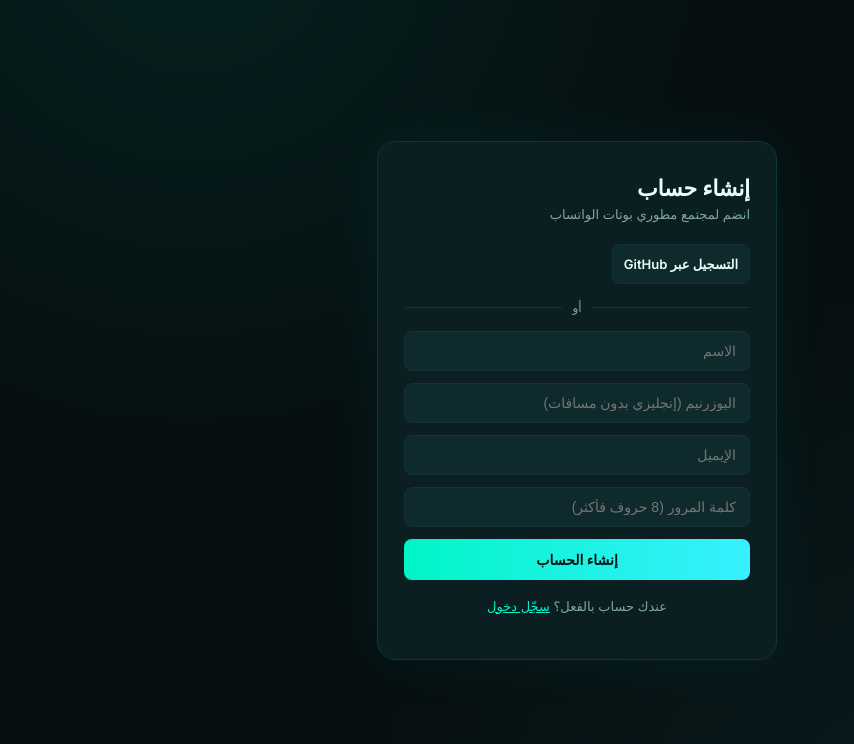
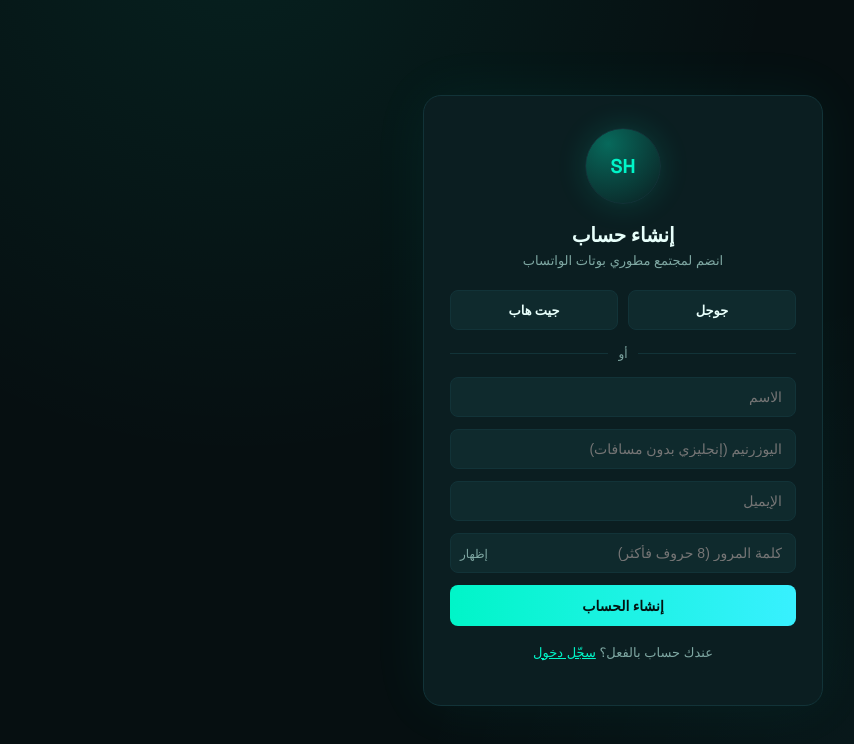
Before and after one commit to s7abowx-xyz/claude-ai, a Next.js app: page /signup in a window 1280 px wide. Shown: the top 744 px of the page, without its empty margins (155-1009 px from the left). Built offline with nearby package versions, Linux system fonts and the light colour scheme.

Commit message:
تحديث

```diff
--- a/app/signup/page.tsx
+++ b/app/signup/page.tsx
@@ -3,10 +3,19 @@
 import { useState } from "react";
 import { signIn } from "next-auth/react";
 import Link from "next/link";
-import { cardStyle, inputStyle, primaryButtonStyle, ghostButtonStyle } from "../_components/authUi";
+import {
+  cardStyle,
+  logoWrapStyle,
+  inputStyle,
+  primaryButtonStyle,
+  ghostButtonStyle,
+  providerRowStyle,
+  dividerRowStyle,
+} from "../_components/authUi";
 
 export default function SignupPage() {
   const [form, setForm] = useState({ name: "", username: "", email: "", password: "" });
+  const [showPassword, setShowPassword] = useState(false);
   const [error, setError] = useState<string | null>(null);
   const [loading, setLoading] = useState(false);
 
@@ -33,7 +42,7 @@ export default function SignupPage() {
     }
 
     const signInRes = await signIn("credentials", {
-      email: form.email,
+      identifier: form.email,
       password: form.password,
       redirect: false,
     });
@@ -56,29 +65,30 @@ export default function SignupPage() {
       }}
     >
       <div style={cardStyle}>
-        <h1 style={{ fontSize: 22, margin: "0 0 4px" }}>إنشاء حساب</h1>
-        <p style={{ color: "var(--text-muted)", fontSize: 13, margin: "0 0 22px" }}>
+        <div style={logoWrapStyle}>SH</div>
+        <h1 style={{ fontSize: 20, margin: "0 0 4px", textAlign: "center" }}>إنشاء حساب</h1>
+        <p style={{ color: "var(--text-muted)", fontSize: 13, margin: "0 0 22px", textAlign: "center" }}>
           انضم لمجتمع مطوري بوتات الواتساب
         </p>
 
+        <div style={providerRowStyle}>
           <button
             type="button"
-          style={{ ...ghostButtonStyle, marginBottom: 16 }}
+            style={ghostButtonStyle}
+            onClick={() => signIn("google", { callbackUrl: "/complete-profile" })}
+          >
+            جوجل
+          </button>
+          <button
+            type="button"
+            style={ghostButtonStyle}
             onClick={() => signIn("github", { callbackUrl: "/complete-profile" })}
           >
-          التسجيل عبر GitHub
+            جيت هاب
           </button>
+        </div>
 
-        <div
-          style={{
-            display: "flex",
-            alignItems: "center",
-            gap: 10,
-            color: "var(--text-muted)",
-            fontSize: 12,
-            margin: "16px 0",
-          }}
-        >
+        <div style={dividerRowStyle}>
           <span style={{ flex: 1, height: 1, background: "var(--border)" }} />
           أو
           <span style={{ flex: 1, height: 1, background: "var(--border)" }} />
@@ -107,14 +117,34 @@ export default function SignupPage() {
             onChange={(e) => update("email", e.target.value)}
             required
           />
+          <div style={{ position: "relative" }}>
             <input
-            style={inputStyle}
-            type="password"
+              style={{ ...inputStyle, paddingLeft: 40 }}
+              type={showPassword ? "text" : "password"}
               placeholder="كلمة المرور (8 حروف فأكثر)"
               value={form.password}
               onChange={(e) => update("password", e.target.value)}
               required
             />
+            <button
+              type="button"
+              onClick={() => setShowPassword((s) => !s)}
+              style={{
+                position: "absolute",
+                left: 10,
+                top: "50%",
+                transform: "translateY(-50%)",
+                background: "none",
+                border: "none",
+                color: "var(--text-muted)",
+                cursor: "pointer",
+                padding: 0,
+                fontSize: 12,
+              }}
+            >
+              {showPassword ? "إخفاء" : "إظهار"}
+            </button>
+          </div>
           {error && <p style={{ color: "var(--danger)", fontSize: 13, margin: 0 }}>{error}</p>}
           <button type="submit" style={primaryButtonStyle} disabled={loading}>
             {loading ? "جاري الإنشاء..." : "إنشاء الحساب"}
```
Lines whose indentation alone changed are shown as unchanged.
